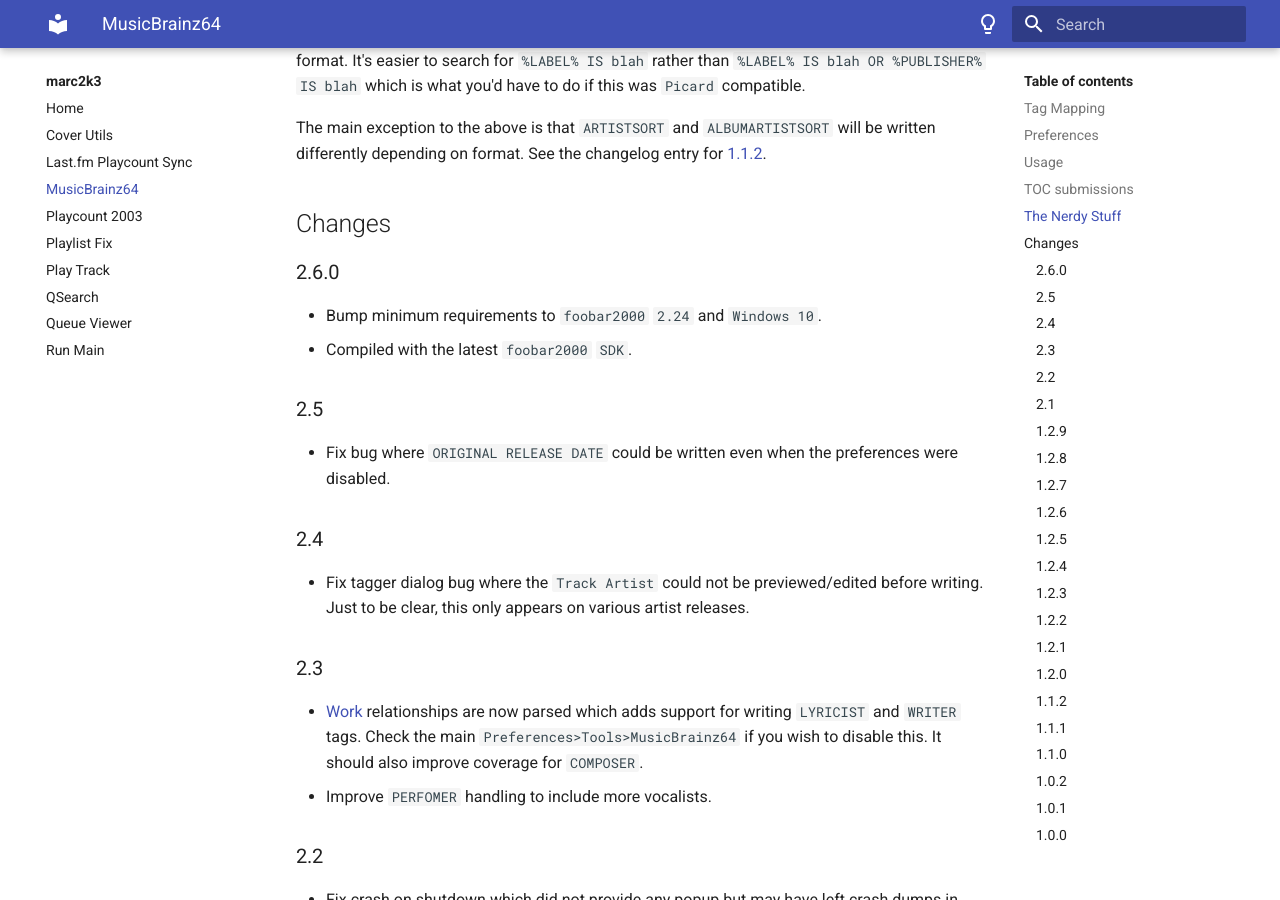
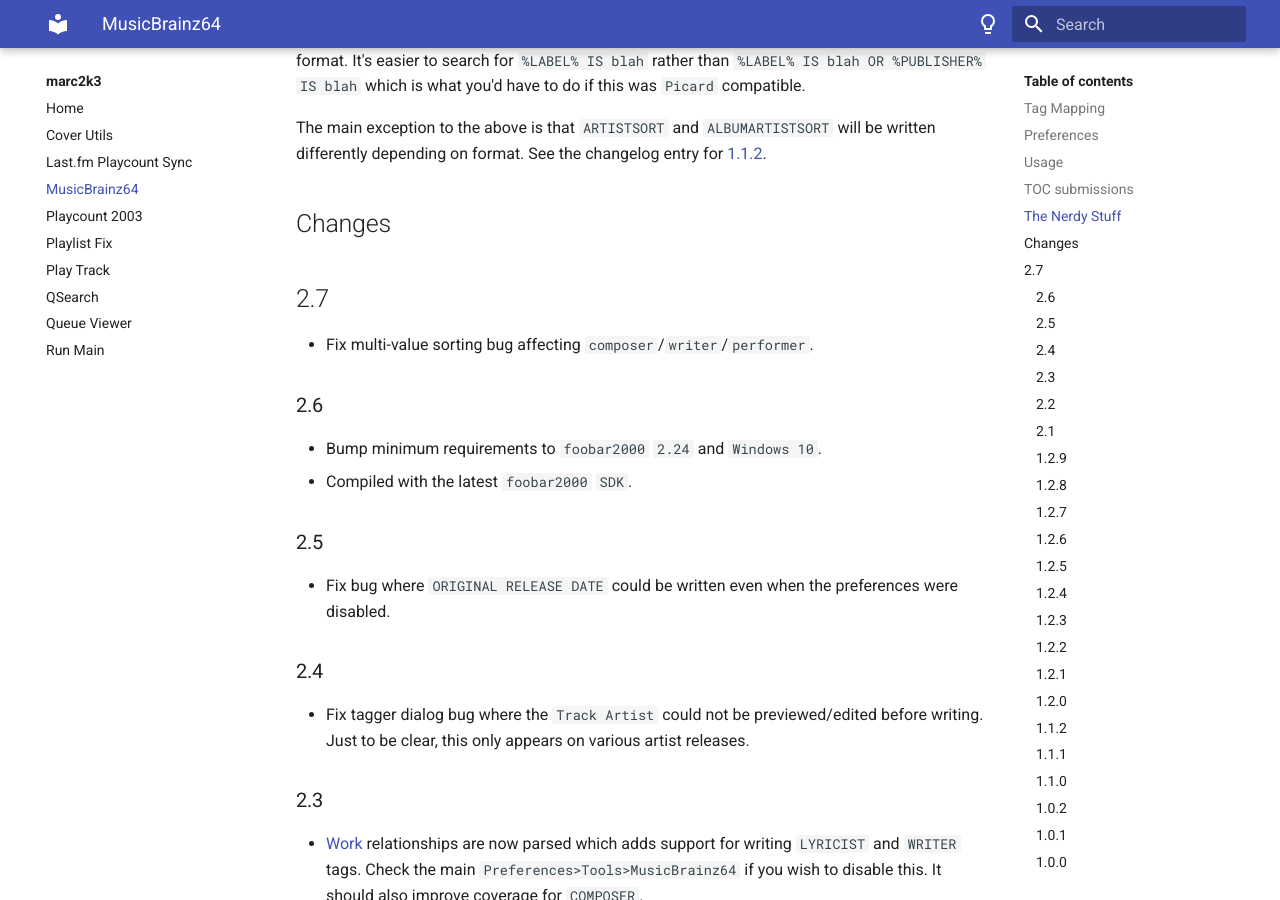
Before and after one commit to marc2k3/marc2k3.github.io, an MkDocs documentation site: the page built from docs/component/musicbrainz64.md, in a window 1280 px wide and 900 px high, scrolled down 3329 px. Built offline with MkDocs 1.6.1 and Material for MkDocs 9.7.7, drawn with Linux system fonts in a browser that asks for light colours.

Commit message:
MusicBrainz64 2.7

```diff
--- a/docs/component/musicbrainz64.md
+++ b/docs/component/musicbrainz64.md
@@ -91,7 +91,10 @@
 
 ## Changes
 
-### 2.6.0
+## 2.7
+- Fix multi-value sorting bug affecting `composer`/`writer`/`performer`.
+
+### 2.6
 - Bump minimum requirements to `foobar2000` `2.24` and `Windows 10`.
 - Compiled with the latest `foobar2000` `SDK`.
 
```
Also changed, not shown: docs/index.md (+1 -1 lines).
